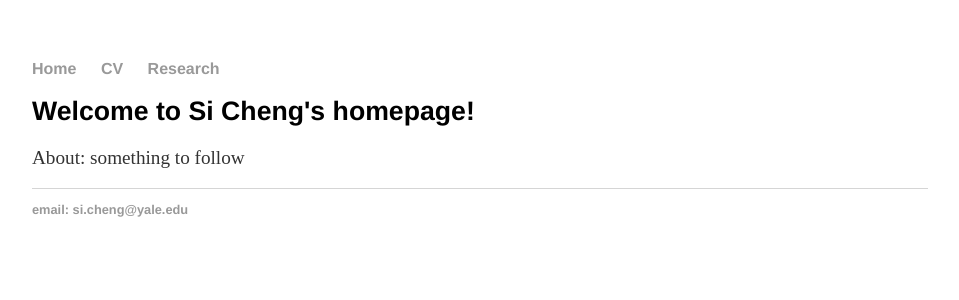
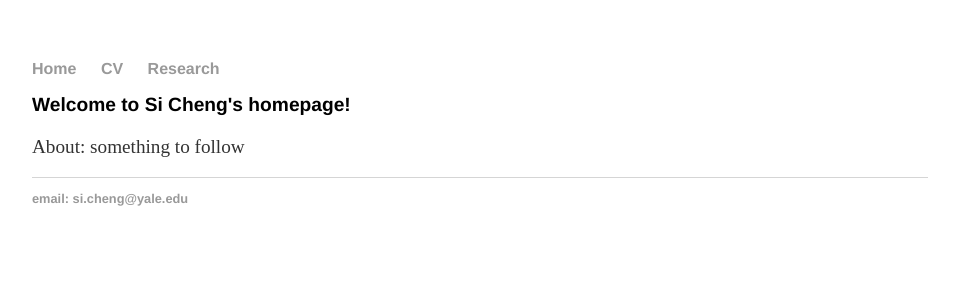
Before and after one commit to chengs94/chengs94.github.io, a Jekyll site: the page built from index.html, in a window 1280 px wide. Shown: the top 300 px of the page, without its empty margins (160-1119 px from the left). Built offline with Jekyll 4.4.1, drawn with Linux system fonts in a browser that asks for light colours.

Commit message:
Update main.css

```diff
--- a/css/main.css
+++ b/css/main.css
@@ -20,7 +20,7 @@ a:hover {
     text-decoration: underline;
 }
 h1 {
-    font-size: 20pt;
+    font-size: 1.2em;
     font-family:'Helvetica', 'Arial', 'Sans-Serif';
 }
 p {
```
